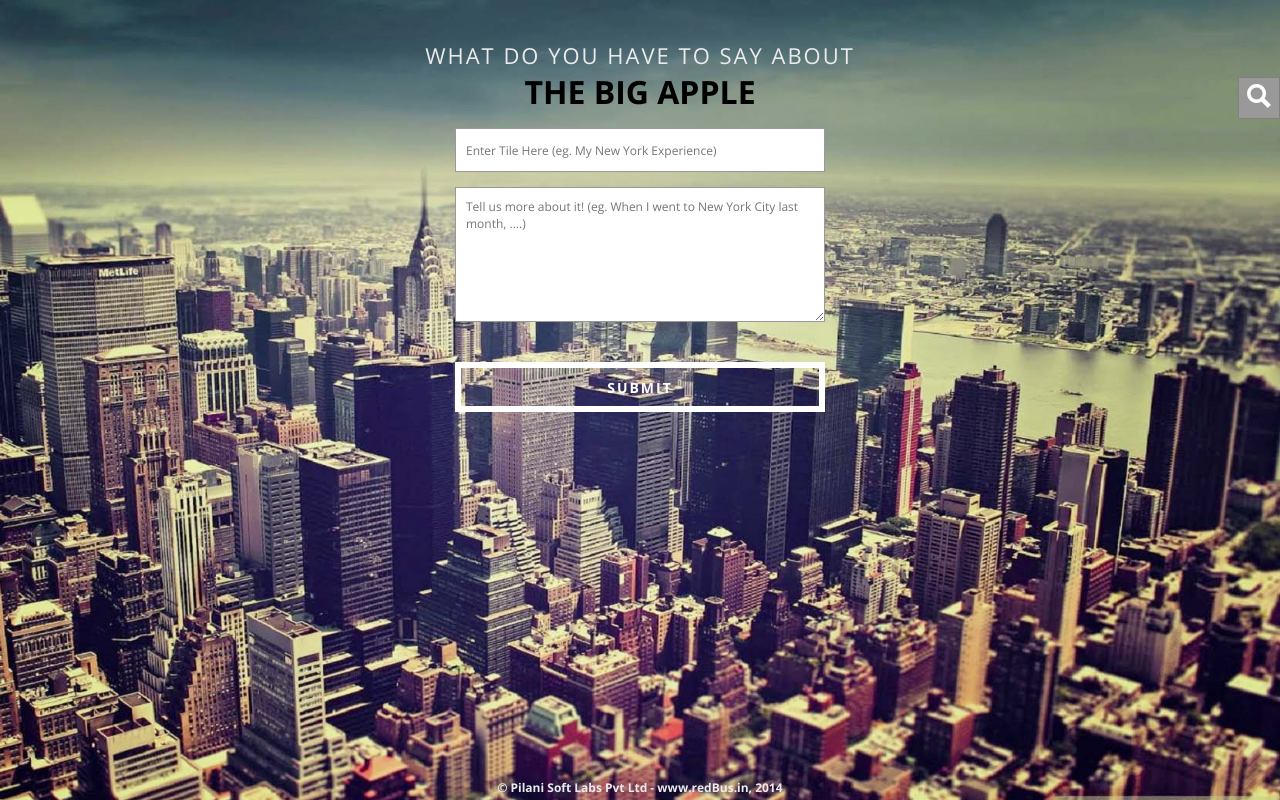
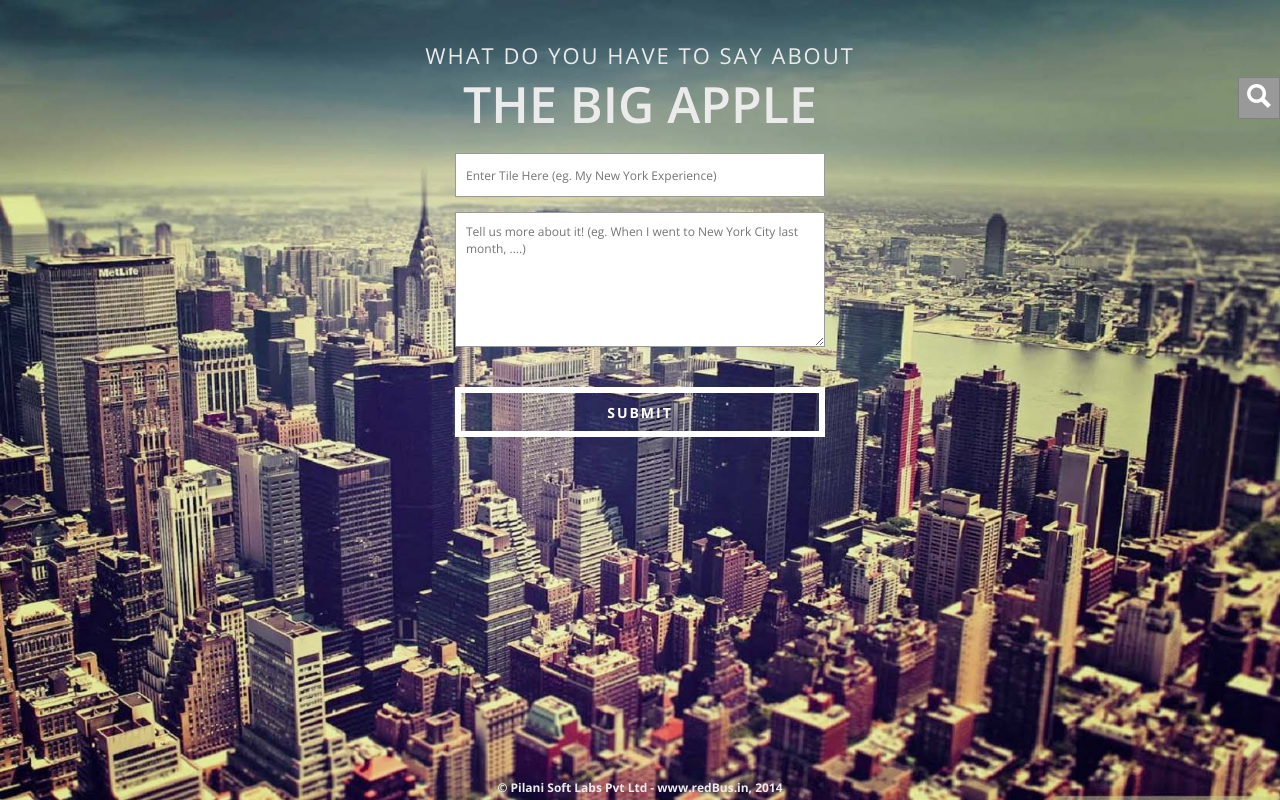
Before and after one commit to nisheed2440/redbus, a website: page index.html in a window 1280 px wide. Drawn offline with nearby package versions, Linux system fonts and the light colour scheme.

Commit message:
update the tile stylings

```diff
--- a/less/_mobile.less
+++ b/less/_mobile.less
@@ -67,6 +67,9 @@ html{
 
 		> h1{
 			margin: 0;
+			font-size: 50px;
+			font-weight: 600;
+			color: @header-font-color;
 		}
 		> h2{
 
```
Also changed, not shown: css/development/main.css, css/production/main.css.
